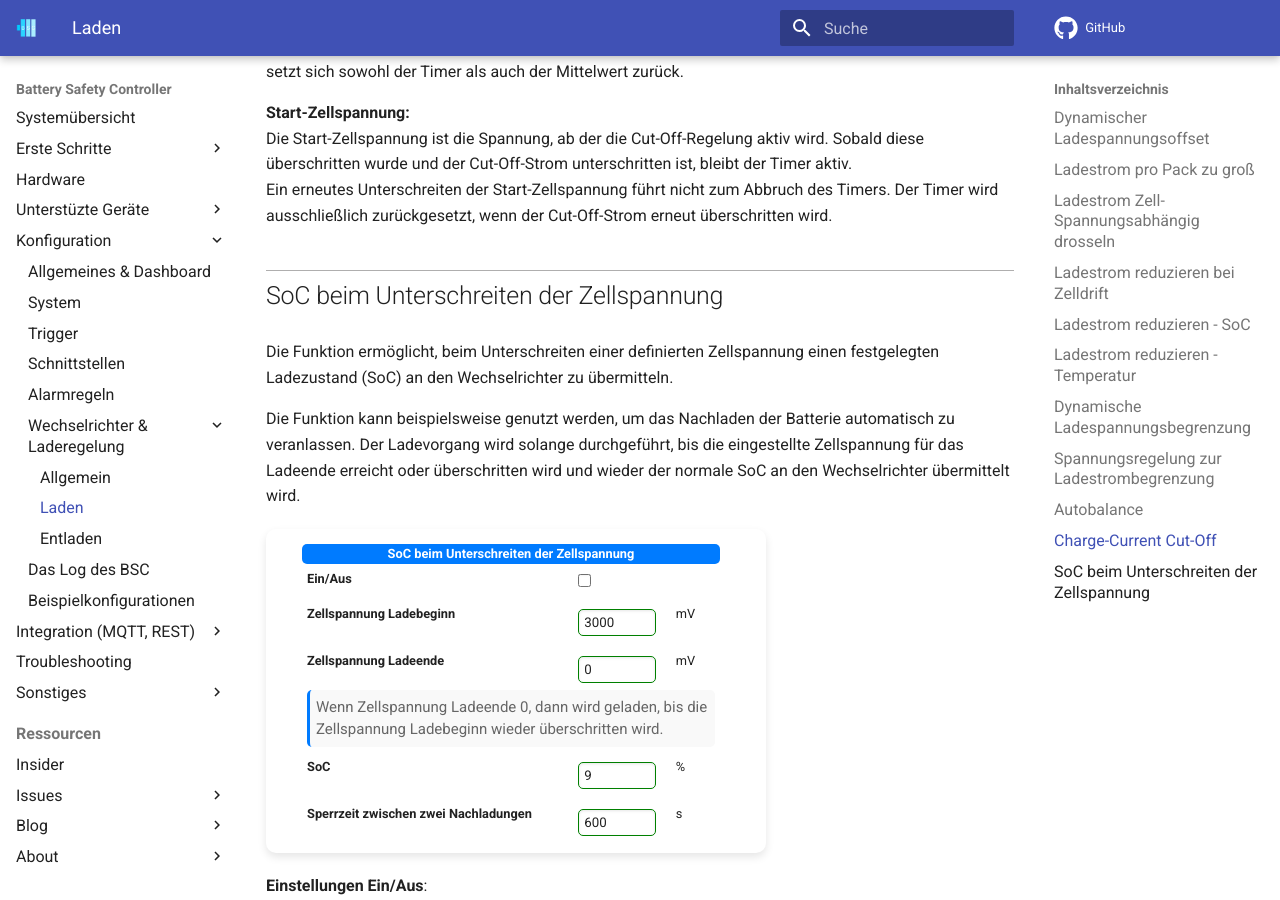
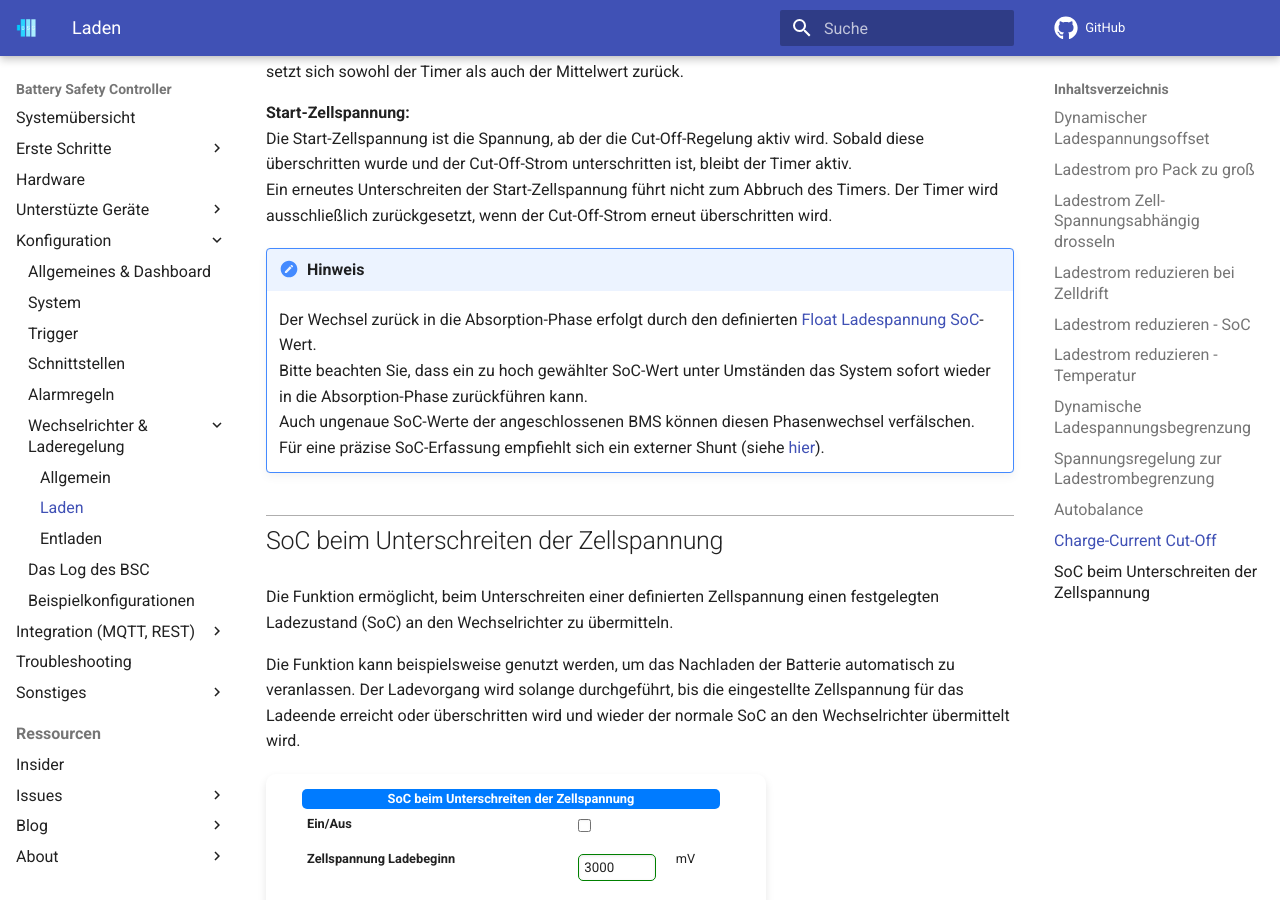
Before and after one commit to bsc-org/bsc, an MkDocs documentation site: the page built from docs/settings_inverter_charge.md, in a window 1280 px wide and 900 px high, scrolled down 14944 px. Built offline with MkDocs 1.6.1 and Material for MkDocs 9.7.7, drawn with Linux system fonts in a browser that asks for light colours; comment, search, counter and statistics services are not loaded; some of the changed text lies outside the part shown.

Commit message:
Cut-Off Hinweis bei ungenauen BMS-SoC hinzugefügt

```diff
--- a/docs/settings_inverter_charge.md
+++ b/docs/settings_inverter_charge.md
@@ -471,7 +471,7 @@ Funktion der fünf verfügbaren States:
 
 ## Charge-Current Cut-Off
 Diese Funktion unterbricht den Ladestrom, wenn er für eine bestimmte Zeitspanne unterhalb einem eingestellten Strom-Wert liegt.
-Nach diesem Abbruch wird die bisher verwendete Soll-Lade-Spannung von der Absorption-Spannung auf die Float-Spannung gesetzt.
+Nach diesem Abbruch wird die bisher verwendete Soll-Lade-Spannung von der [Absorption-Spannung](settings_inverter.md#basisdaten) auf die [Float-Spannung](settings_inverter.md#basisdaten) gesetzt.
 
 <div class="bsc_content"><div class="content bsc_content_left"><form><table>
 <tr class='Ctr'><td class='sep' colspan='3'><b>Charge-Current Cut-Off</b></td></tr>
@@ -498,6 +498,11 @@ Der Cut-Off-Strom ist der Gesamt-Ladestrom, unterhalb dessen die Cut-Off-Zeit be
 **Start-Zellspannung:**
 Die Start-Zellspannung ist die Spannung, ab der die Cut-Off-Regelung aktiv wird. Sobald diese überschritten wurde und der Cut-Off-Strom unterschritten ist, bleibt der Timer aktiv.
 Ein erneutes Unterschreiten der Start-Zellspannung führt nicht zum Abbruch des Timers. Der Timer wird ausschließlich zurückgesetzt, wenn der Cut-Off-Strom erneut überschritten wird.
+
+!!! note "Hinweis"
+    Der Wechsel zurück in die Absorption-Phase erfolgt durch den definierten [Float Ladespannung SoC](settings_inverter.md#basisdaten)-Wert.
+    Bitte beachten Sie, dass ein zu hoch gewählter SoC-Wert unter Umständen das System sofort wieder in die Absorption-Phase zurückführen kann.
+    Auch ungenaue SoC-Werte der angeschlossenen BMS können diesen Phasenwechsel verfälschen. Für eine präzise SoC-Erfassung empfiehlt sich ein externer Shunt (siehe [hier](externer_shunt.md)).
 
 ## SoC beim Unterschreiten der Zellspannung
 Die Funktion ermöglicht, beim Unterschreiten einer definierten Zellspannung einen festgelegten Ladezustand (SoC) an den Wechselrichter zu übermitteln.
```
